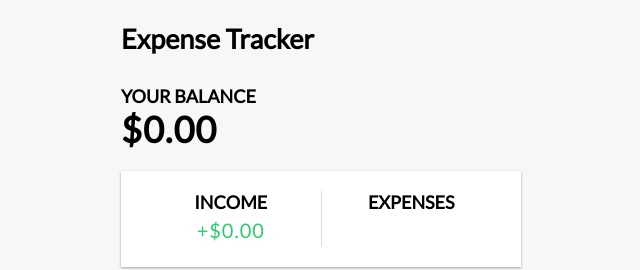
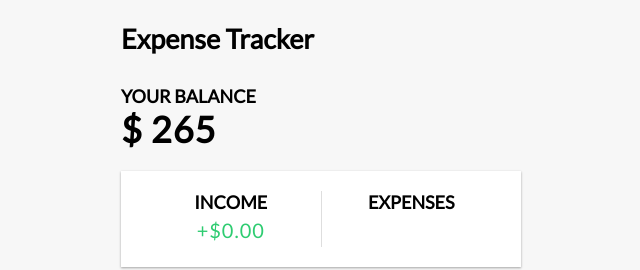
Before and after one commit to felixArbucias/vue-expense-tracker, a Vue app: page / in a window 1280 px wide. Shown: the top 270 px of the page, without its empty margins (319-959 px from the left). Built offline with nearby package versions, Linux system fonts and the light colour scheme.

Commit message:
added total from balance

```diff
--- a/src/App.vue
+++ b/src/App.vue
@@ -1,7 +1,7 @@
 <template>
   <Header/>
   <div class="container">
-    <Balance/>
+    <Balance :total="total"/>
     <IncomeExpenses />
     <TransactionList :transactions="transactions" />
     <AddTransaction />
@@ -14,7 +14,7 @@
 import IncomeExpenses from './components/IncomeExpenses.vue';
 import TransactionList from './components/TransactionList.vue';
 import AddTransaction from './components/AddTransaction.vue';
-import { ref } from 'vue';
+import { ref, computed } from 'vue';
 
 const transactions = ref([
   { id: 1, text: 'Gas', amount: -45.00},
@@ -23,4 +23,9 @@
   { id: 4, text: 'Gas', amount: -45.00},
 
 ]);
+const total = computed(() => {
+  return transactions.value.reduce((acc, transaction) => {
+    return acc + transaction.amount;
+  }, 0);
+});
 </script>
--- a/src/components/Balance.vue
+++ b/src/components/Balance.vue
@@ -1,4 +1,15 @@
 <template>
     <h4>Your Balance</h4>
-    <h1 id="balance">$0.00</h1>
+    <h1 id="balance">$ {{ total }}</h1>
 </template>
+
+<script setup>
+import { defineProps } from 'vue';
+
+const props = defineProps({
+    total: {
+        type: Number,
+        required: true,
+    },
+});
+</script>
```
